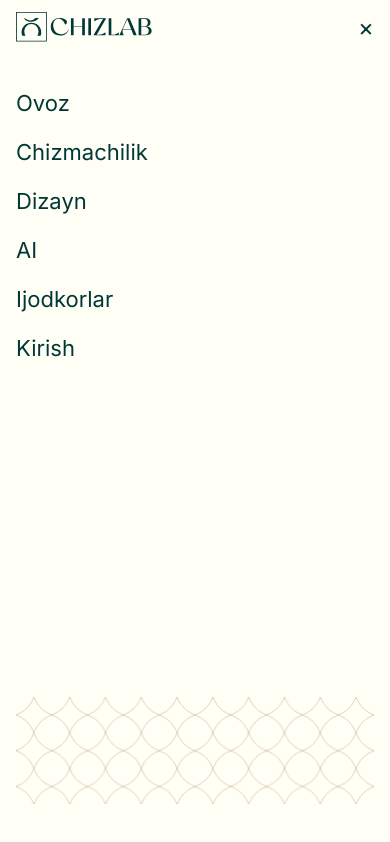
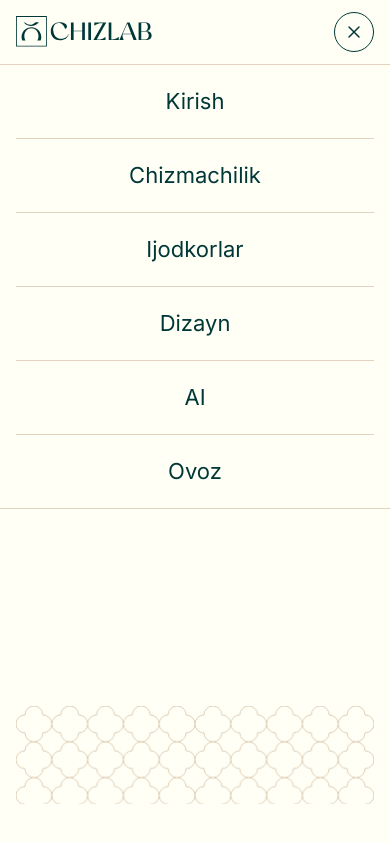
Before and after one commit to prohomeuz/chizlab, a Next.js app: page / in a window 390 px wide. Both pictures are taken after a click on the button "Menyu". Built offline with nearby package versions, Linux system fonts and the light colour scheme.

Commit message:
Mobile menu: centered items with dividers, circle close, quatrefoil lattice (match design)

```diff
--- a/src/components/Navbar.js
+++ b/src/components/Navbar.js
@@ -10,6 +10,9 @@
   Chizmachilik: `/materiallar/${slugify('Chizmachilik')}`,
   Dizayn: `/materiallar/${slugify('Dizayn')}`,
 }
+
+// Mobile menu order (top → bottom) per the design.
+const MOBILE_MENU_ORDER = ['Kirish', 'Chizmachilik', 'Ijodkorlar', 'Dizayn', 'AI', 'Ovoz']
 
 // === BUSINESS LOGIC ===
 function NavItem({ item, isPlaying, onToggleAudio, className, onNavigate }) {
@@ -121,41 +124,43 @@
             onClick={() => setMenuOpen(false)}
             aria-label="Yopish"
             data-cursor-hover=""
-            className="text-primary text-[28px] leading-none bp-xs:text-[24px]"
+            className="w-11 h-11 rounded-full border border-primary flex items-center justify-center text-primary bp-xs:w-10 bp-xs:h-10"
           >
-            &times;
+            <svg width="14" height="14" viewBox="0 0 14 14" fill="none" stroke="currentColor" strokeWidth="1.5" strokeLinecap="round" aria-hidden="true">
+              <path d="M2 2l10 10M12 2L2 12" />
+            </svg>
           </button>
         </div>
 
-        <div className="flex-1 flex flex-col items-start gap-6 px-10 py-8 overflow-y-auto bp-md:px-6 bp-sm:px-5 bp-sm:gap-5 bp-xs:px-4 bp-xs:gap-4">
-          {navItems.map((item) => (
+        <div className="border-y border-accent/40 divide-y divide-accent/40 px-10 bp-md:px-6 bp-sm:px-5 bp-xs:px-4">
+          {MOBILE_MENU_ORDER.map((item) => (
+            <div key={item} className="py-7 flex justify-center bp-sm:py-6 bp-xs:py-5">
               <NavItem
-              key={item}
                 item={item}
                 isPlaying={isPlaying}
                 onToggleAudio={onToggleAudio}
                 onNavigate={() => setMenuOpen(false)}
-              className="text-[32px] bp-md:text-[28px] bp-sm:text-[26px] bp-xs:text-[22px]"
+                className="text-[30px] text-center bp-md:text-[28px] bp-sm:text-[26px] bp-xs:text-[22px]"
               />
+            </div>
           ))}
         </div>
 
-        {/* Decorative naqsh (quatrefoil) band */}
-        <div className="px-10 pb-10 pt-4 pointer-events-none select-none bp-md:px-6 bp-sm:px-5 bp-xs:px-4" aria-hidden="true">
-          <svg viewBox="0 0 440 132" className="w-full h-auto text-accent" fill="none">
+        {/* Decorative quatrefoil lattice band at the bottom */}
+        <div className="mt-auto px-10 pb-10 pt-6 pointer-events-none select-none bp-md:px-6 bp-sm:px-5 bp-xs:px-4" aria-hidden="true">
+          <svg viewBox="0 0 480 132" className="w-full h-auto text-accent" fill="none">
             <defs>
-              <pattern id="navbar-quatrefoil" width="44" height="44" patternUnits="userSpaceOnUse">
+              <pattern id="navbar-quatrefoil" width="48" height="48" patternUnits="userSpaceOnUse">
                 <path
-                  transform="scale(0.44)"
-                  d="M50 0 C60 25 75 40 100 50 C75 60 60 75 50 100 C40 75 25 60 0 50 C25 40 40 25 50 0 Z"
+                  d="M12 12 a12 12 0 0 1 24 0 a12 12 0 0 1 0 24 a12 12 0 0 1 -24 0 a12 12 0 0 1 0 -24 z"
                   fill="none"
                   stroke="currentColor"
-                  strokeWidth="2.4"
-                  opacity="0.5"
+                  strokeWidth="1.1"
+                  opacity="0.55"
                 />
               </pattern>
             </defs>
-            <rect width="440" height="132" fill="url(#navbar-quatrefoil)" />
+            <rect width="480" height="132" fill="url(#navbar-quatrefoil)" />
           </svg>
         </div>
       </div>
```
Lines whose indentation alone changed are shown as unchanged.
